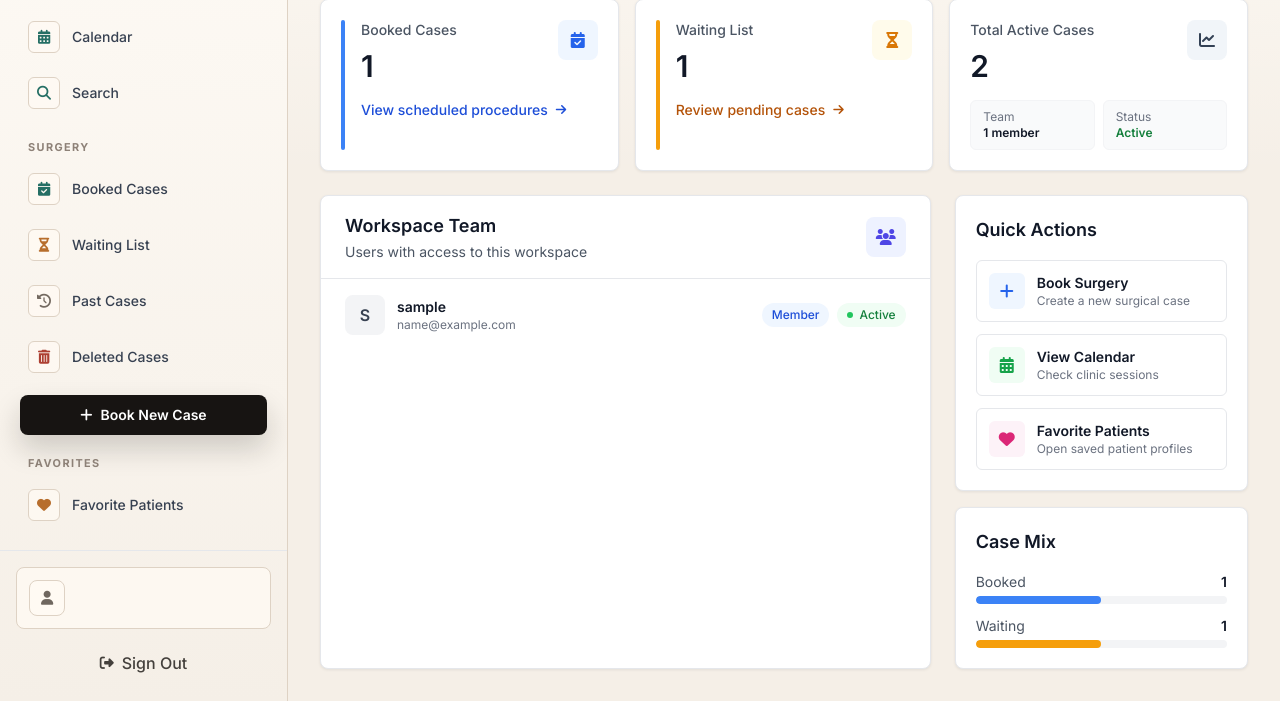
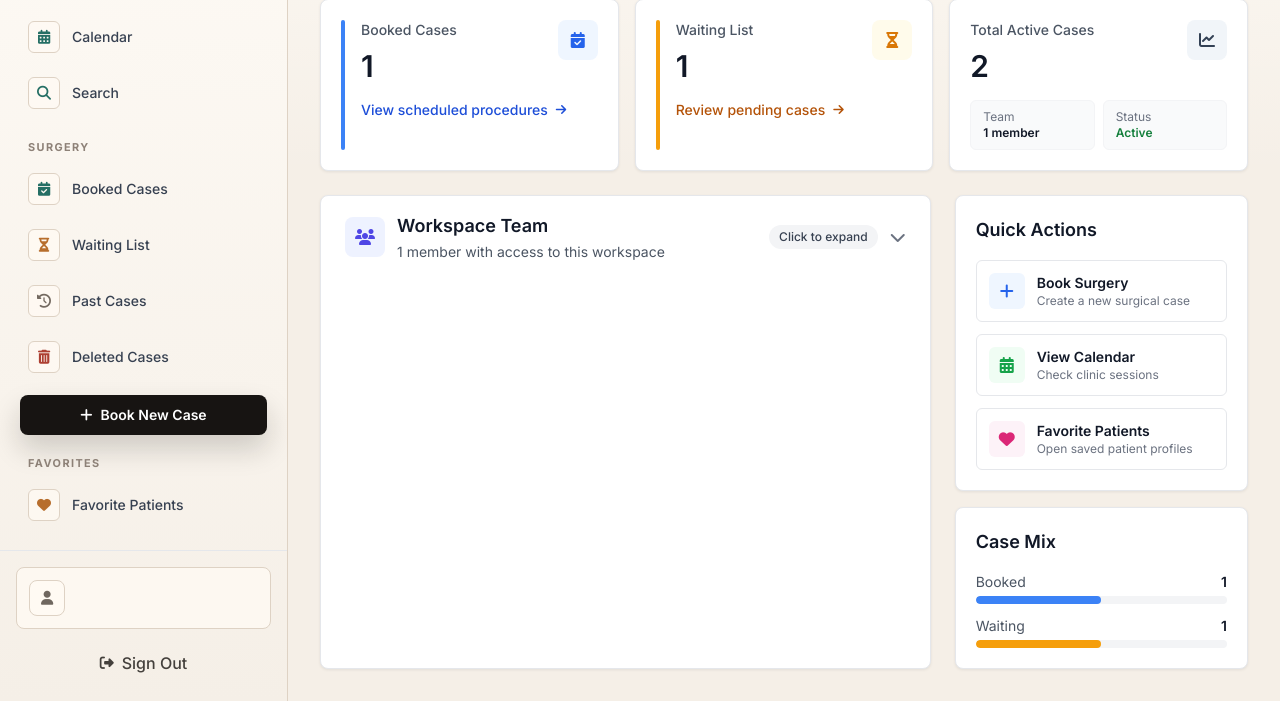
Before and after one commit to alqaseer/clinic, a Django app: template core/templates/workspace_main.html in a window 1280 px wide. Shown: the part 211-912 px from the top of the page. Run offline with Django 5.2, Linux system fonts and the light colour scheme; tables that the repository leaves empty hold one stand-in row (values such as "Sample post"); the template is opened without the code that fills it: values that come from a table or form of the project are taken from there, most other values are stand-ins (such as "Sample title", 1, 10 or a date in 2020); some libraries are stand-ins or nearby versions.

Commit message:
dash caollapse team

```diff
--- a/core/templates/workspace_main.html
+++ b/core/templates/workspace_main.html
@@ -32,6 +32,30 @@
 
     .team-row:hover {
         background: #f9fafb;
+    }
+
+    .team-panel-toggle {
+        transition: background-color 0.15s ease;
+    }
+
+    .team-panel-toggle:hover {
+        background: #f9fafb;
+    }
+
+    .team-panel-content {
+        display: none;
+    }
+
+    .team-panel-content.expanded {
+        display: block;
+    }
+
+    .team-panel-chevron {
+        transition: transform 0.2s ease;
+    }
+
+    .team-panel-chevron.expanded {
+        transform: rotate(180deg);
     }
 
     @media (max-width: 640px) {
@@ -139,16 +163,31 @@
 
     <section class="grid grid-cols-1 xl:grid-cols-3 gap-6">
         <div class="xl:col-span-2 dashboard-card rounded-lg overflow-hidden">
-            <div class="px-5 sm:px-6 py-4 border-b border-gray-200 flex items-center justify-between gap-4">
-                <div>
-                    <h2 class="text-lg font-semibold text-gray-900">Workspace Team</h2>
-                    <p class="text-sm text-gray-600 mt-0.5">Users with access to this workspace</p>
+            <button type="button"
+                    id="workspaceTeamToggle"
+                    class="team-panel-toggle w-full px-5 sm:px-6 py-4 flex items-center justify-between gap-4 text-left"
+                    aria-expanded="false"
+                    aria-controls="workspaceTeamContent">
+                <div class="flex items-center gap-3 min-w-0">
+                    <div class="w-10 h-10 rounded-lg bg-indigo-50 text-indigo-600 flex items-center justify-center shrink-0">
+                        <i class="fas fa-users"></i>
+                    </div>
+                    <div class="min-w-0">
+                        <h2 class="text-lg font-semibold text-gray-900">Workspace Team</h2>
+                        <p class="text-sm text-gray-600 mt-0.5">
+                            {{ users|length }} member{{ users|length|pluralize }} with access to this workspace
+                        </p>
+                    </div>
                 </div>
-                <div class="w-10 h-10 rounded-lg bg-indigo-50 text-indigo-600 flex items-center justify-center shrink-0">
-                    <i class="fas fa-users"></i>
+                <div class="flex items-center gap-3 shrink-0">
+                    <span class="hidden sm:inline-flex items-center px-2.5 py-1 rounded-full bg-gray-100 text-gray-700 text-xs font-medium">
+                        Click to expand
+                    </span>
+                    <i id="workspaceTeamChevron" class="team-panel-chevron fas fa-chevron-down text-gray-500"></i>
                 </div>
-            </div>
+            </button>
 
+            <div id="workspaceTeamContent" class="team-panel-content border-t border-gray-200">
             {% if users %}
                 <div class="divide-y divide-gray-200">
                     {% for user in users %}
@@ -183,6 +222,7 @@
                     <p class="text-sm text-gray-500 mt-1">Add team members from user management.</p>
                 </div>
             {% endif %}
+            </div>
         </div>
 
         <aside class="space-y-4">
@@ -251,4 +291,21 @@
     </section>
 </div>
 {% endwith %}
+<script>
+    document.addEventListener('DOMContentLoaded', function() {
+        const toggle = document.getElementById('workspaceTeamToggle');
+        const content = document.getElementById('workspaceTeamContent');
+        const chevron = document.getElementById('workspaceTeamChevron');
+
+        if (!toggle || !content || !chevron) {
+            return;
+        }
+
+        toggle.addEventListener('click', function() {
+            const isExpanded = content.classList.toggle('expanded');
+            toggle.setAttribute('aria-expanded', isExpanded ? 'true' : 'false');
+            chevron.classList.toggle('expanded', isExpanded);
+        });
+    });
+</script>
 {% endblock %}
```
